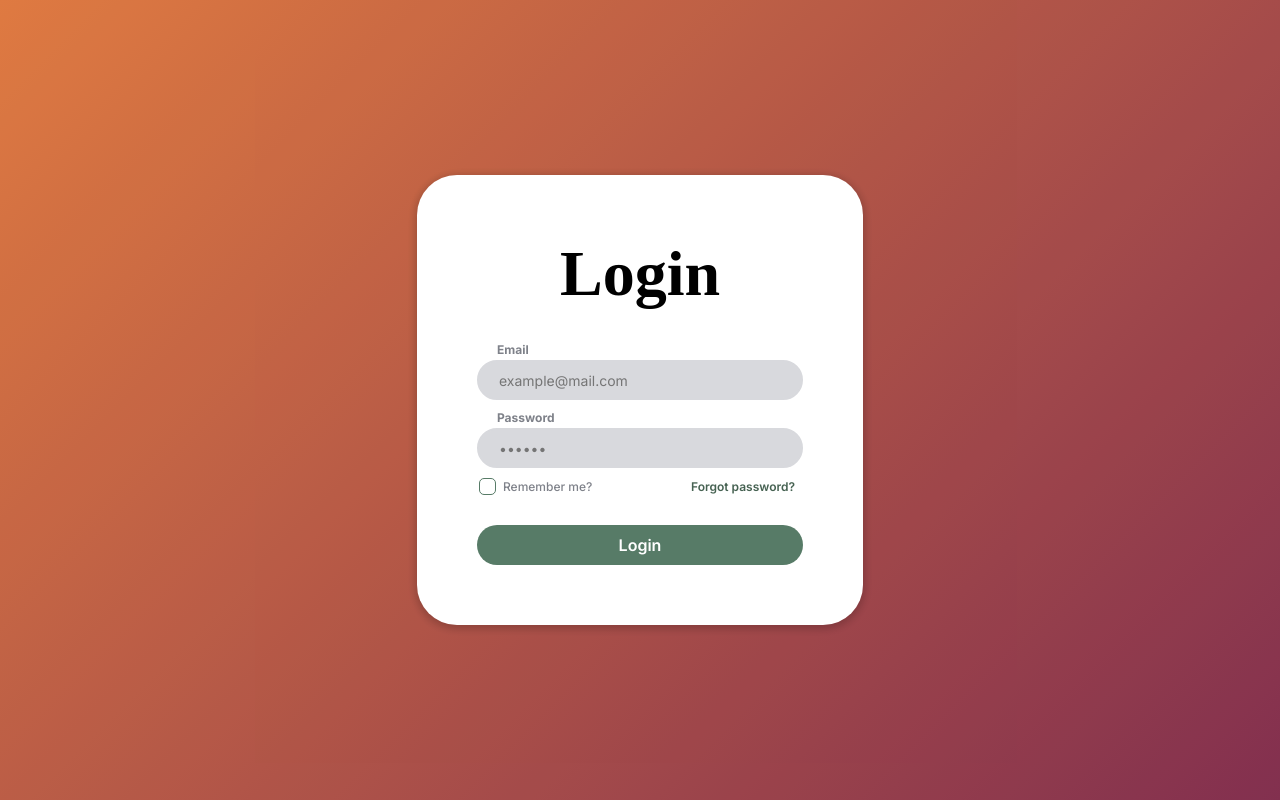
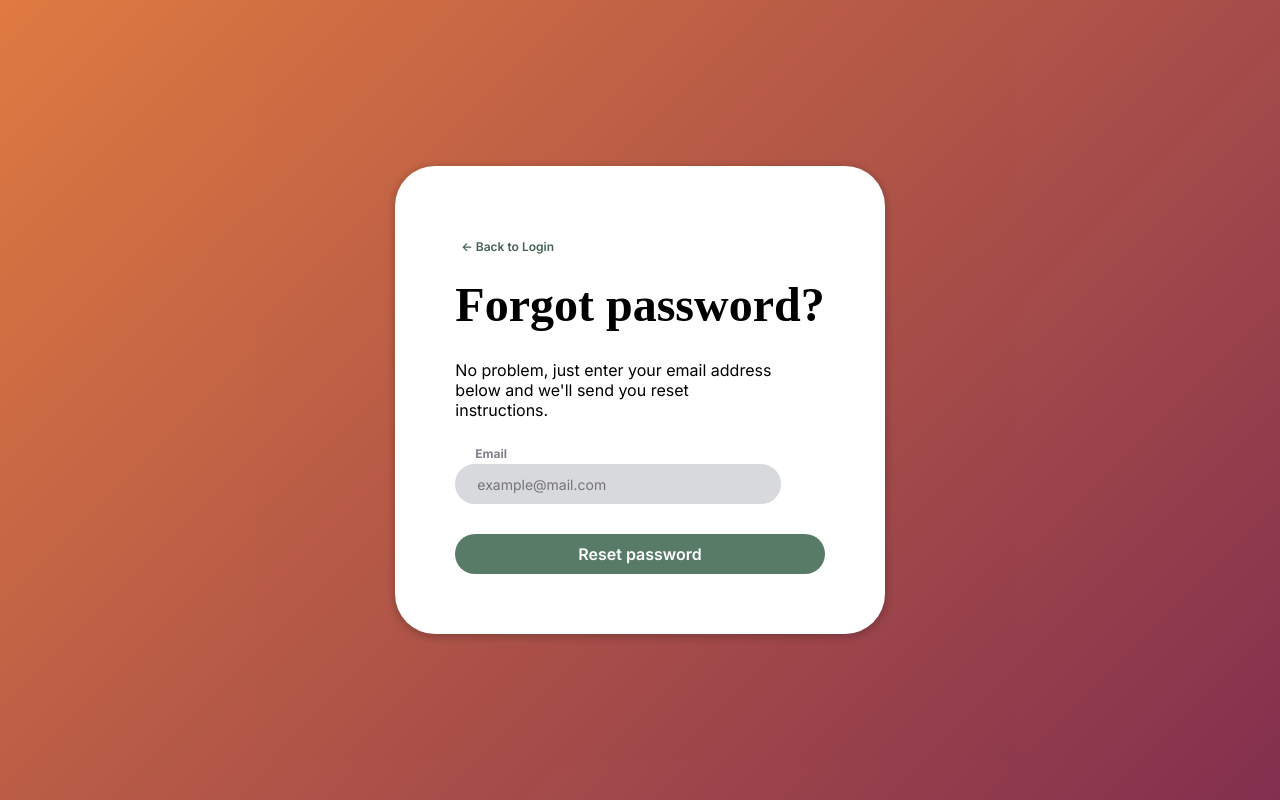
Before and after one commit to martinaschwarz/design-system-1, a React (Create React App) app: page / in a window 1280 px wide. Both pictures are taken after a click on the button "Forgot password?". Built offline with nearby package versions, Linux system fonts and the light colour scheme; a web font is replaced by a local one.

Commit message:
Added forgot password form.

```diff
--- a/src/components/atoms/TextButton/TextButton.jsx
+++ b/src/components/atoms/TextButton/TextButton.jsx
@@ -2,9 +2,9 @@ import React from "react";
 
 import { StyledButton } from "./styles";
 
-const TextButton = ({ id, label, onClick }) => {
+const TextButton = ({ id, label, onClick, small }) => {
   return (
-    <StyledButton id={id} onClick={onClick}>
+    <StyledButton id={id} onClick={onClick} small={small}>
       {label}
     </StyledButton>
   );
--- a/src/components/atoms/TextButton/styles.jsx
+++ b/src/components/atoms/TextButton/styles.jsx
@@ -4,6 +4,7 @@ export const StyledButton = styled.button`
   background: none;
   border: none;
   color: ${({ theme }) => theme.colors.primary.darken1};
+  font-size: ${({ small }) => (small ? "12px" : "16px")};
 
   &:hover {
     color: ${({ theme }) => theme.colors.primary.darken2};
--- /dev/null
+++ b/src/components/molecules/LoginForm/LoginForm.jsx
@@ -0,0 +1,70 @@
+import React, { useState } from "react";
+
+import { validateEmail, validatePassword } from "../../../utils/validation";
+
+import { StyledLogin } from "./styles";
+
+import Heading from "../../atoms/Heading/Heading";
+import TextButton from "../../atoms/TextButton/TextButton";
+import PrimaryButton from "../../atoms/PrimaryButton/PrimaryButton";
+
+import Textfield from "../../molecules/Textfield/Textfield";
+import Checkbox from "../../molecules/Checkbox/Checkbox";
+
+const LoginForm = ({ onForgot }) => {
+  const [emailVal, setEmailVal] = useState("");
+  const [pwVal, setPwVal] = useState("");
+
+  const [emailError, setEmailError] = useState(undefined);
+  const [pwError, setPwError] = useState(undefined);
+
+  const authValidation = () => {
+    const emailErr = validateEmail(emailVal);
+    const pwErr = validatePassword(pwVal);
+
+    setEmailError(emailErr);
+    setPwError(pwErr);
+  };
+
+  return (
+    <StyledLogin>
+      <Heading level={1} label="Login" />
+      <Textfield
+        id="email"
+        type="email"
+        label="Email"
+        placeholder="example@mail.com"
+        value={emailVal}
+        onChange={(e) => {
+          setEmailError(undefined);
+          setEmailVal(e.target.value);
+        }}
+        errorMsg={emailError}
+      />
+      <Textfield
+        id="password"
+        type="password"
+        label="Password"
+        placeholder="••••••"
+        value={pwVal}
+        onChange={(e) => {
+          setPwError(undefined);
+          setPwVal(e.target.value);
+        }}
+        errorMsg={pwError}
+      />
+      <div id="pw-options">
+        <Checkbox label="Remember me?" />
+        <TextButton
+          id="pw-reset"
+          label="Forgot password?"
+          onClick={onForgot}
+          small
+        />
+      </div>
+      <PrimaryButton id="login-btn" label="Login" onClick={authValidation} />
+    </StyledLogin>
+  );
+};
+
+export default LoginForm;
--- a/src/components/organisms/LoginModal/styles.jsx
+++ b/src/components/molecules/LoginForm/styles.jsx
@@ -17,7 +17,6 @@ export const StyledLogin = styled.div`
   }
 
   #pw-reset {
-    font-size: 12px;
     text-align: end;
     height: auto;
   }
--- /dev/null
+++ b/src/components/molecules/ResetPasswordForm/ResetPasswordForm.jsx
@@ -0,0 +1,55 @@
+import React, { useState } from "react";
+
+import { validateEmail } from "../../../utils/validation";
+
+import { StyledReset } from "./styles";
+
+import Heading from "../../atoms/Heading/Heading";
+import TextButton from "../../atoms/TextButton/TextButton";
+import Textfield from "../Textfield/Textfield";
+import PrimaryButton from "../../atoms/PrimaryButton/PrimaryButton";
+
+const ResetPasswordForm = ({ onBack }) => {
+  const [emailVal, setEmailVal] = useState("");
+  const [emailError, setEmailError] = useState(undefined);
+
+  const emailValidation = () => {
+    const emailErr = validateEmail(emailVal);
+    setEmailError(emailErr);
+  };
+
+  return (
+    <StyledReset>
+      <TextButton
+        id="back-btn"
+        label="<- Back to Login"
+        onClick={onBack}
+        small
+      />
+      <Heading level={2} label="Forgot password?" />
+      <p>
+        No problem, just enter your email address below and we'll send you reset
+        instructions.
+      </p>
+      <Textfield
+        id="email"
+        type="email"
+        label="Email"
+        placeholder="example@mail.com"
+        value={emailVal}
+        onChange={(e) => {
+          setEmailError(undefined);
+          setEmailVal(e.target.value);
+        }}
+        errorMsg={emailError}
+      />
+      <PrimaryButton
+        id="reset-btn"
+        label="Reset password"
+        onClick={emailValidation}
+      />
+    </StyledReset>
+  );
+};
+
+export default ResetPasswordForm;
--- /dev/null
+++ b/src/components/molecules/ResetPasswordForm/styles.jsx
@@ -0,0 +1,23 @@
+import styled from "styled-components";
+
+export const StyledReset = styled.div`
+  display: grid;
+  gap: 10px;
+
+  #back-btn {
+    text-align: start;
+  }
+
+  & h1 {
+    margin-bottom: 20px;
+    text-align: center;
+  }
+
+  & p {
+    max-width: 325px;
+  }
+
+  #reset-btn {
+    margin-top: 20px;
+  }
+`;
--- a/src/components/organisms/LoginModal/LoginModal.jsx
+++ b/src/components/organisms/LoginModal/LoginModal.jsx
@@ -1,68 +1,20 @@
 import React, { useState } from "react";
 
-import { StyledLogin } from "./styles";
+import Modal from "../../atoms/Modal/Modal";
 
-import Modal from "../../atoms/Modal/Modal";
-import Heading from "../../atoms/Heading/Heading";
-import Textfield from "../../molecules/Textfield/Textfield";
-import PrimaryButton from "../../atoms/PrimaryButton/PrimaryButton";
-import TextButton from "../../atoms/TextButton/TextButton";
-import Checkbox from "../../molecules/Checkbox/Checkbox";
+import LoginForm from "../../molecules/LoginForm/LoginForm";
+import ResetPasswordForm from "../../molecules/ResetPasswordForm/ResetPasswordForm";
 
 const LoginModal = ({ ref }) => {
-  const [emailVal, setEmailVal] = useState("");
-  const [pwVal, setPwVal] = useState("");
-
-  const [emailError, setEmailError] = useState(undefined);
-  const [pwError, setPwError] = useState(undefined);
-
-  const emailRegex = /^[^\s@]+@[^\s@]+\.[^\s@]+$/;
-
-  const authValidation = () => {
-    if (emailVal === "") {
-      setEmailError("Please enter your email address.");
-    } else if (!emailRegex.test(emailVal)) {
-      setEmailError("Please enter a valid email address.");
-    }
-    if (pwVal === "") {
-      setPwError("Please enter your password.");
-    }
-  };
+  const [view, setView] = useState("login"); // or "reset"
 
   return (
     <Modal ref={ref}>
-      <StyledLogin>
-        <Heading level={1} label="Login" />
-        <Textfield
-          id="email"
-          type="email"
-          label="Email"
-          placeholder="example@mail.com"
-          value={emailVal}
-          onChange={(e) => {
-            setEmailError(undefined);
-            setEmailVal(e.target.value);
-          }}
-          errorMsg={emailError}
-        />
-        <Textfield
-          id="password"
-          type="password"
-          label="Password"
-          placeholder="••••••"
-          value={pwVal}
-          onChange={(e) => {
-            setPwError(undefined);
-            setPwVal(e.target.value);
-          }}
-          errorMsg={pwError}
-        />
-        <div id="pw-options">
-          <Checkbox label="Remember me?" />
-          <TextButton id="pw-reset" label="Forgot password?" />
-        </div>
-        <PrimaryButton id="login-btn" label="Login" onClick={authValidation} />
-      </StyledLogin>
+      {view === "login" ? (
+        <LoginForm onForgot={() => setView("reset")} />
+      ) : (
+        <ResetPasswordForm onBack={() => setView("login")} />
+      )}
     </Modal>
   );
 };
--- /dev/null
+++ b/src/utils/validation.js
@@ -0,0 +1,18 @@
+const emailRegex = /^[^\s@]+@[^\s@]+\.[^\s@]+$/;
+
+export const validateEmail = (email) => {
+  if (!email) {
+    return "Please enter your email address.";
+  }
+  if (!emailRegex.test(email)) {
+    return "Please enter a valid email address.";
+  }
+  return null;
+};
+
+export const validatePassword = (password) => {
+  if (!password) {
+    return "Please enter your password.";
+  }
+  return null;
+};
```
